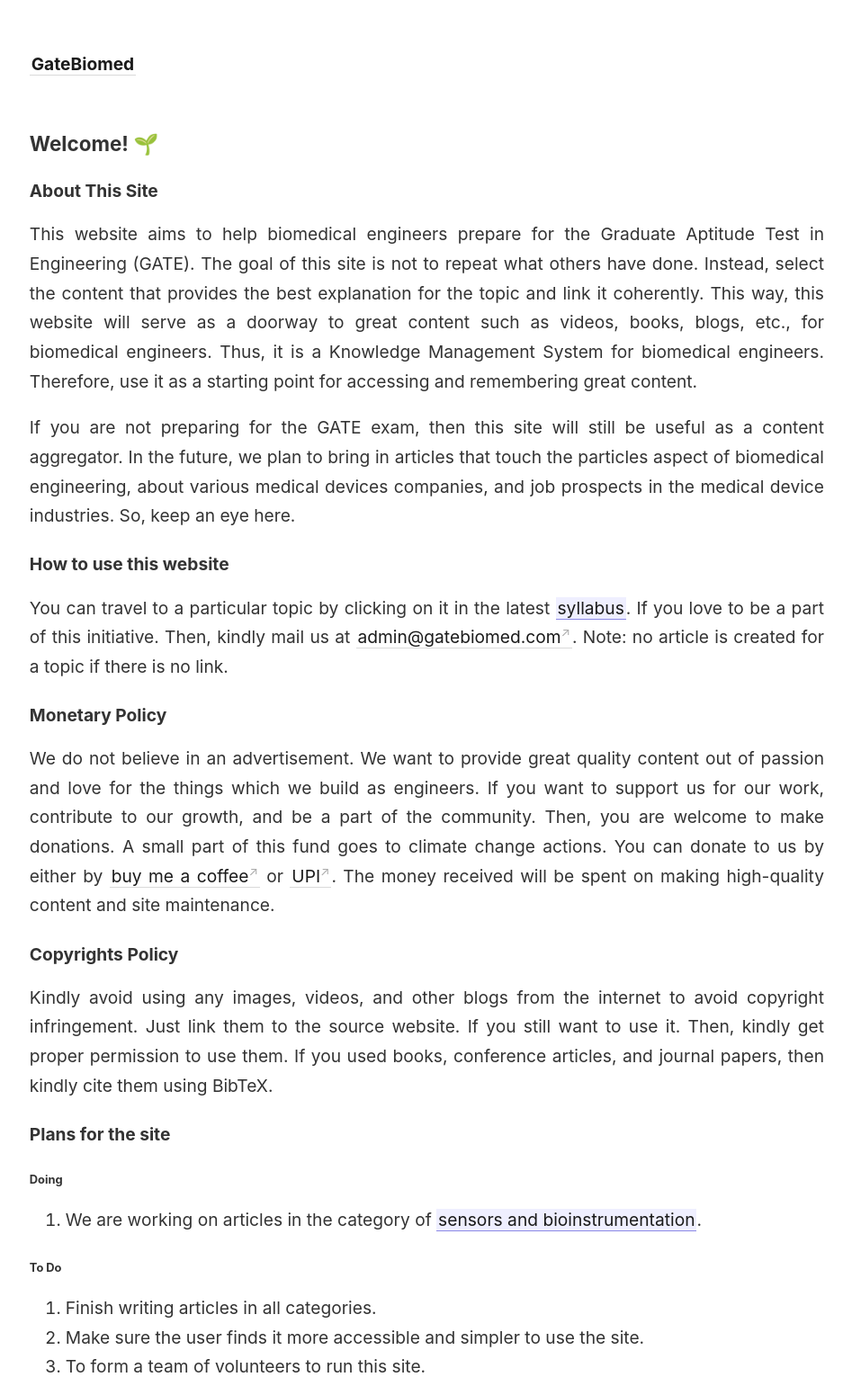
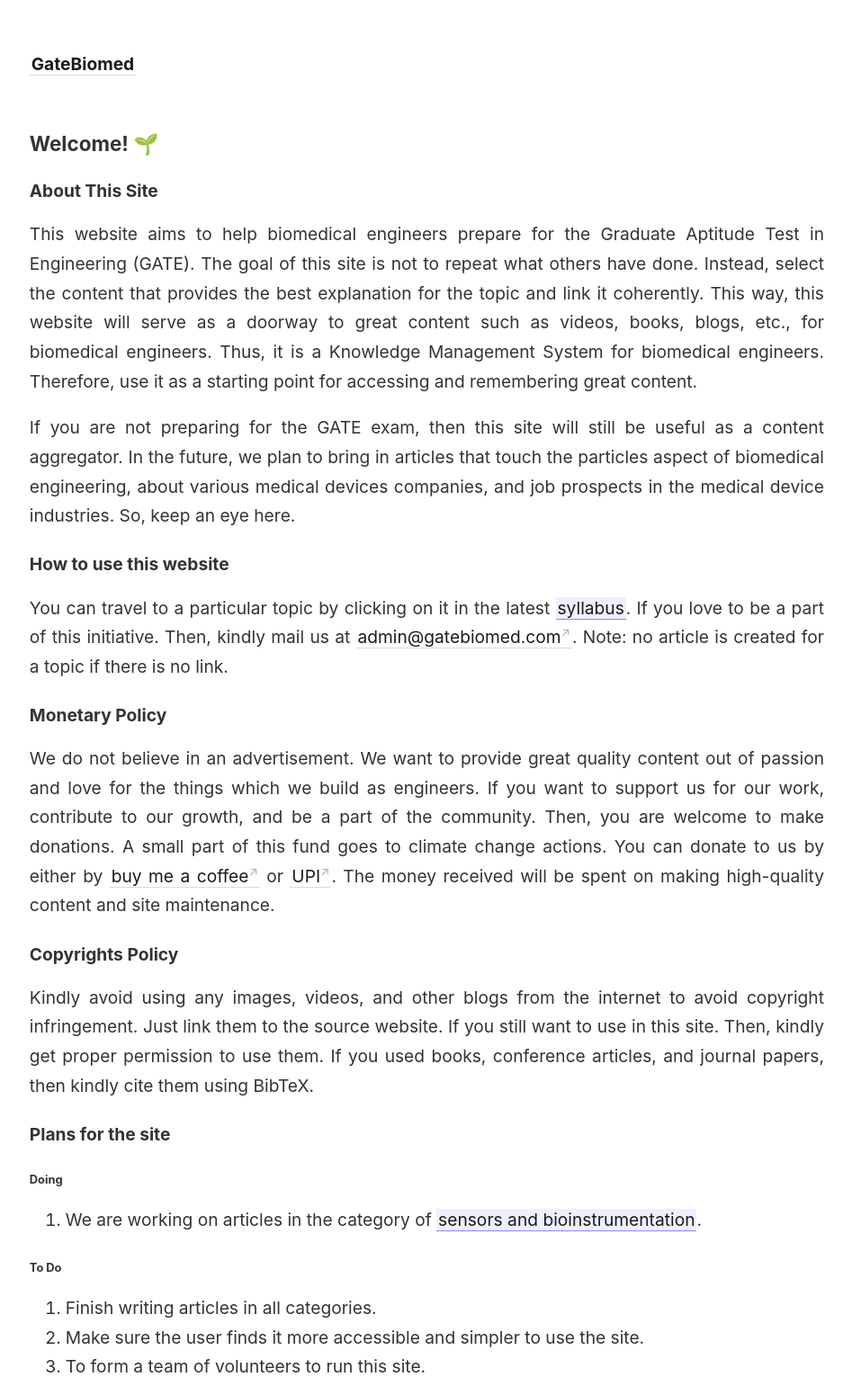
Before and after one commit to ajaygunalan/biomedrobo, a Jekyll site: the page built from _pages/index.md, in a window 1280 px wide, cut to the strip 0-1551 px from the top of the page. Shown: the whole strip at 90% size, without its empty margins (44-991 px from the left). Built offline with Jekyll 4.4.1, drawn with Linux system fonts in a browser that asks for light colours.

Commit message:
cc typo fix

```diff
--- a/_pages/index.md
+++ b/_pages/index.md
@@ -21,7 +21,7 @@ You can travel to a particular topic by clicking on it in the latest [[syllabus]
 We do not believe in an advertisement. We want to provide great quality content out of passion and love for the things which we build as engineers. If you want to support us for our work, contribute to our growth, and be a part of the community. Then, you are welcome to make donations. A small part of this fund goes to climate change actions. You can donate to us by either by [buy me a coffee](https://www.buymeacoffee.com/gateBiomed) or [UPI](https://upayi.ml/ajay.gunalan@axisbank). The money received will be spent on making high-quality content and site maintenance.
 
 #### Copyrights Policy
-Kindly avoid using any images, videos, and other blogs from the internet to avoid copyright infringement. Just link them to the source website. If you still want to use it. Then, kindly get proper permission to use them. If you used books, conference articles, and journal papers, then kindly cite them using BibTeX.
+Kindly avoid using any images, videos, and other blogs from the internet to avoid copyright infringement. Just link them to the source website. If you still want to use in this site. Then, kindly get proper permission to use them. If you used books, conference articles, and journal papers, then kindly cite them using BibTeX.
 
 #### Plans for the site
 ###### Doing
```
